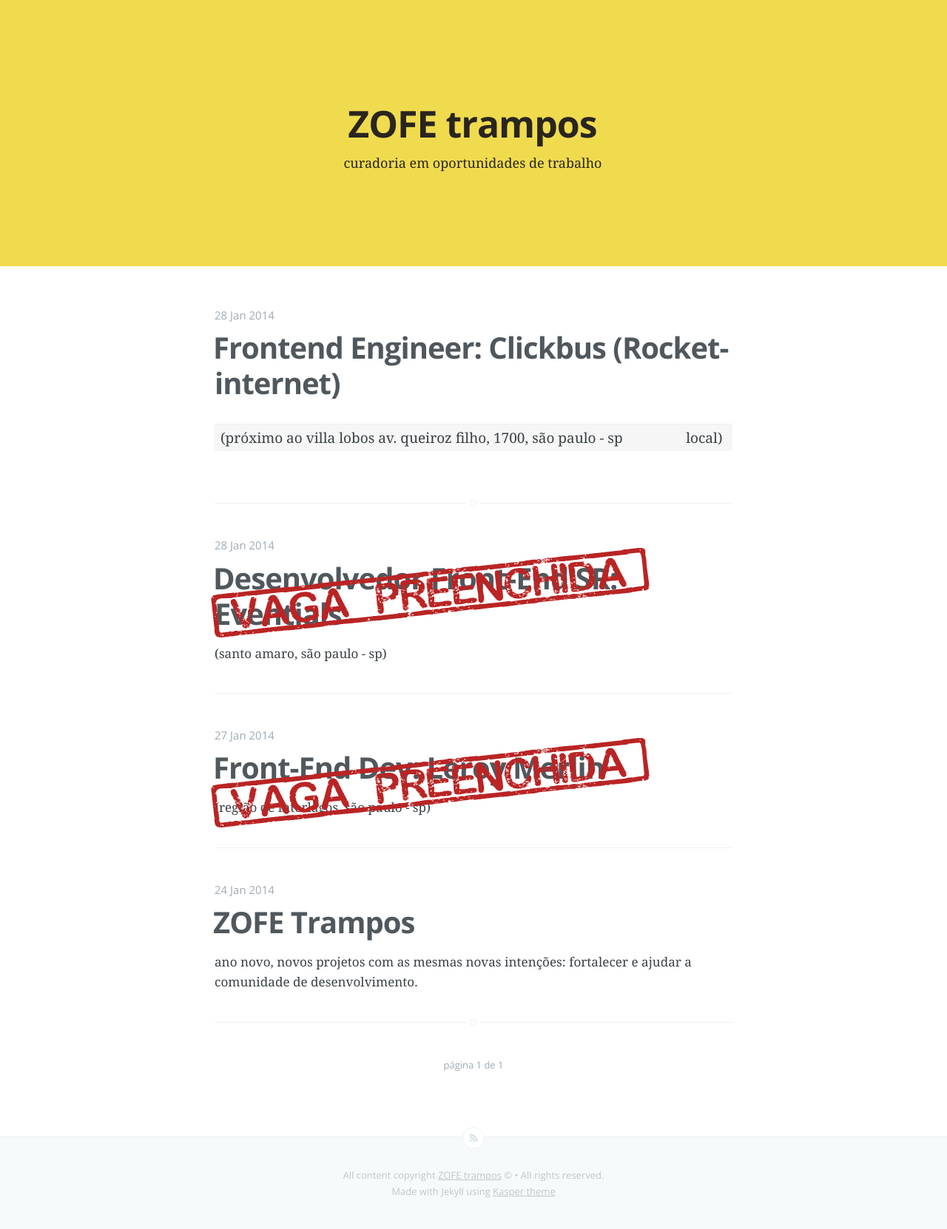
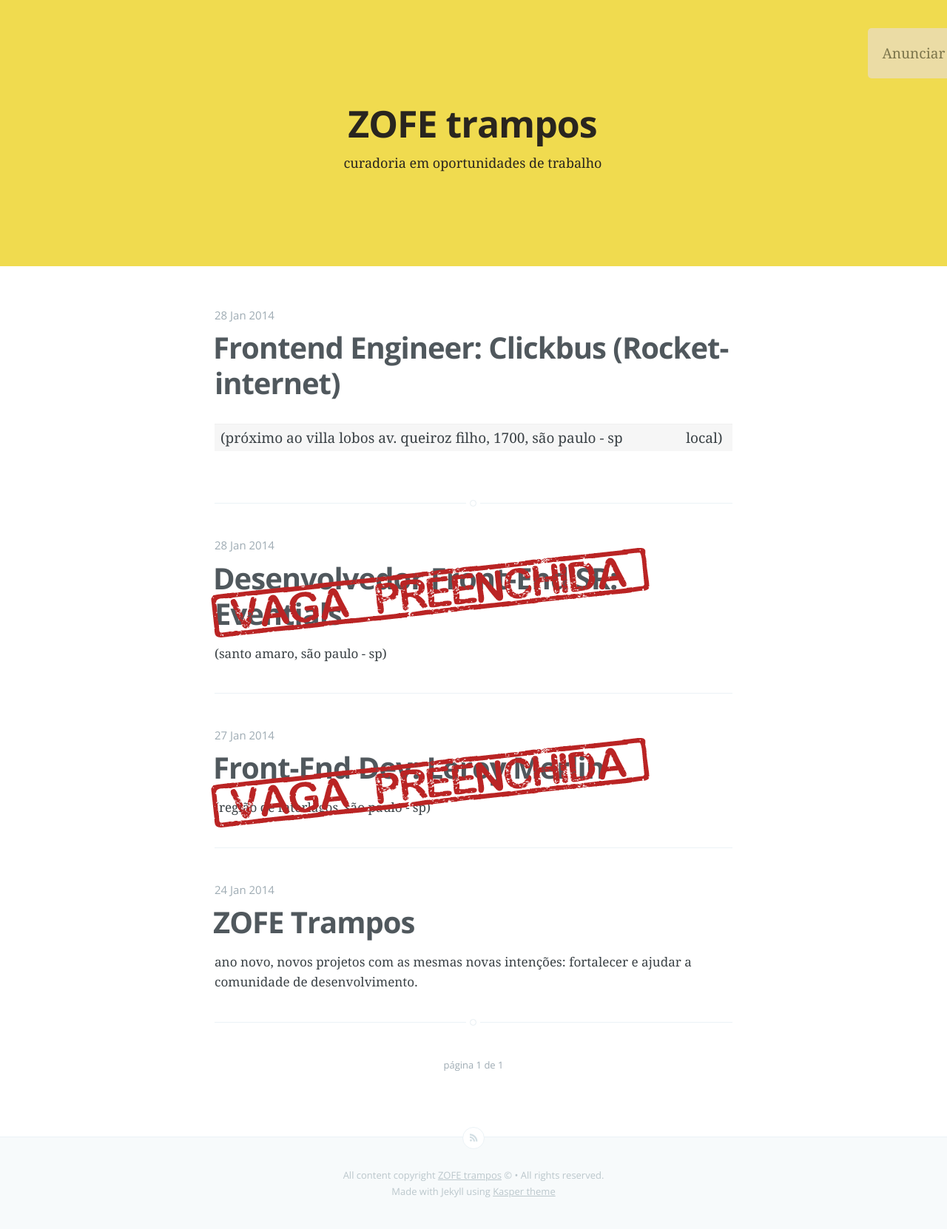
Before and after one commit to vcavalcante/trampos, a Jekyll site: the page built from index.html, in a window 1280 px wide. Shown: the whole page at 74% size. Built offline with Jekyll 4.4.1, drawn with Linux system fonts in a browser that asks for light colours; Markdown is read by kramdown in place of the engine named in the settings; the list of posts is cut into pages by our own code; comment, search, counter and statistics services are not loaded.

```diff
--- a/_layouts/default.html
+++ b/_layouts/default.html
@@ -18,6 +18,8 @@
   <link rel="stylesheet" type="text/css" href="{{ site.baseurl }}/assets/css/syntax.css">
   <!-- Customisation  -->
   <link rel="stylesheet" type="text/css" href="{{ site.baseurl }}/assets/css/main.css" />
+
+<link rel="stylesheet" type="text/css" href="/assets/css/main.css" />
 
 </head>
 <body class="home-template">
--- a/_layouts/post.html
+++ b/_layouts/post.html
@@ -94,3 +94,5 @@
   </article>
 
 </main>
+
+<div class="anunciar"><a href="http://zofe.com.br/trampos/2014-01-24-zofe-trampos">Anunciar vaga</a></div>
--- a/assets/css/main.css
+++ b/assets/css/main.css
@@ -1,7 +1,10 @@
 /* Rosario. I've added and changed few things. Feel free to change it as you like */
 
 /* Font size of 2.0 is too big, I'll reduce it */
-body {font-size: 1.9rem;}
+body {
+  font-size: 1.9rem;
+  overflow-x: hidden;
+}
 
 /* Adding some text shadow*/
 .site-head a { color:#333; }
@@ -54,3 +57,26 @@
   box-shadow: unset;
   background: transparent url('/trampos/assets/images/vaga-preenchida.png') no-repeat;
 }
+
+/*****************************************************************************/
+/* Anunciar
+/*****************************************************************************/
+.anunciar {
+  background-color: #E8DDCB;
+  position: fixed;
+  top: 2em;
+  right: -64px;
+  color: #333;
+  padding: 1em;
+  opacity: .7;
+  border-bottom-left-radius: 5px;
+  border-top-left-radius: 5px;
+  transition: right .3s ease-in-out, opacity .3s ease-in-out;
+}
+.anunciar:hover {
+  right: 0;
+  opacity: 1;
+}
+.anunciar a {
+  text-decoration: none;
+}
--- a/index.html
+++ b/index.html
@@ -55,5 +55,6 @@
     {% endif %}
   </nav>
 
+</main>
 
-</main>
+<div class="anunciar"><a href="http://zofe.com.br/trampos/2014-01-24-zofe-trampos">Anunciar vaga</a></div>
```
